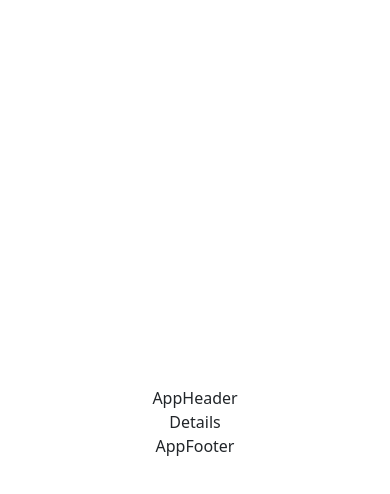
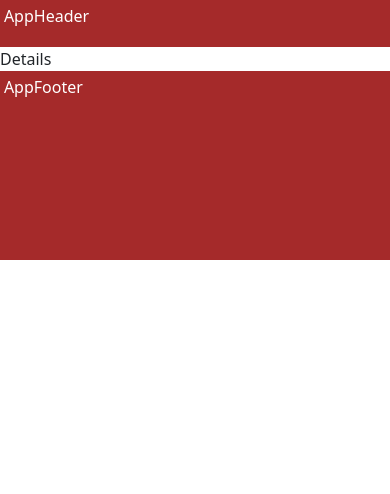
Before and after one commit to SidiML/Online-Vintage, a React (Vite) app in the folder front/: page /Details in a window 390 px wide. Shown: the top 494 px of the page. Built offline with nearby package versions, Linux system fonts and the light colour scheme.

Commit message:
Update: AppHeader.jsx + AppFooter.jsx => Color Vintage

```diff
--- a/front/src/App.css
+++ b/front/src/App.css
@@ -1,41 +1,45 @@
-#root {
-  max-width: 1280px;
-  margin: 0 auto;
-  padding: 2rem;
-  text-align: center;
+@import url('index.css');
+
+/** DesktopsLayout */
+@media screen and (width >= 925px) {
+  html, body {
+    margin: 0%; padding: 0%;
+    width: 100%;
+    height: 100%;
+  }
+
+  main{
+    padding: 2%;
+    background-color: darkorange;
+  }
+
 }
 
-.logo {
-  height: 6em;
-  padding: 1.5em;
-  will-change: filter;
-}
-.logo:hover {
-  filter: drop-shadow(0 0 2em #646cffaa);
-}
-.logo.react:hover {
-  filter: drop-shadow(0 0 2em #61dafbaa);
+
+/** TabletLayout */
+@media (min-width: 600px) and (max-width: 924px) {
+  html, body{
+      height: 100vh;
+  }
+
+  html, body, header, main, footer{
+      margin: 0% 0%;
+      width: 100%;
+  }
+
 }
 
-@keyframes logo-spin {
-  from {
-    transform: rotate(0deg);
+
+/** MobilesLayout */
+@media screen and (width <= 600px) {
+  html, body{
+      margin: 0px 0px;
+      height: 100%;
   }
-  to {
-    transform: rotate(360deg);
+
+  html, body, header, main, footer{
+      margin: 0% 0%;
+      width: 100%;
   }
+
 }
-
-@media (prefers-reduced-motion: no-preference) {
-  a:nth-of-type(2) .logo {
-    animation: logo-spin infinite 20s linear;
-  }
-}
-
-.card {
-  padding: 2em;
-}
-
-.read-the-docs {
-  color: #888;
-}
--- a/front/src/App.jsx
+++ b/front/src/App.jsx
@@ -1,6 +1,7 @@
-import { useState } from 'react'
+import React, { Component } from 'react';
 import { Routes, Route } from "react-router-dom";
 
+//* Bibliothèque Externe
 import "bootstrap/dist/css/bootstrap.min.css"
 // import Button from 'react-bootstrap/Button'
 // import {Button} from 'react-bootstrap'
@@ -19,12 +20,25 @@ import Details from "./containers/Details"
 import Panier from "./containers/Panier"
 import Payement from "./containers/Payement"
 
-function App() {
-  const [count, setCount] = useState(0)
+class App extends Component {
+  constructor(props) {
+    super(props);
 
+  }
+
+  // componentWillMount() { }
+  // componentDidMount() { }
+  // componentWillReceiveProps(nextProps) { }
+  // shouldComponentUpdate(nextProps, nextState) { }
+  // componentWillUpdate(nextProps, nextState) { }
+  // componentDidUpdate(prevProps, prevState) { }
+  // componentWillUnmount() { }
+
+  render() {
     return (
       <>
         <AppHeader />
+        <main>
           <Routes>
               <Route path="/Accueil" element={<Accueil />} />
               <Route path="/Inscription" element={<Inscription />} />
@@ -38,9 +52,12 @@ function App() {
               <Route path="/Panier" element={<Panier />} />
               <Route path="/Payement" element={<Payement />} />
           </Routes>
+        </main>
         <AppFooter/>
       </>
-  )
+    );
+  }
 }
 
-export default App
+
+export default App;
--- /dev/null
+++ b/front/src/components/AppFooter.css
@@ -0,0 +1,27 @@
+footer{
+    display: flex;
+    margin: 0%; padding: 1%;
+    background-color: brown; color: white;
+    width: 100%; height: 12%;
+}
+
+footer section{
+    /* display: block; */
+    /* border: 1px solid red; */
+    margin: 4%;
+    width: 500px; height: 150px;
+
+} footer section:nth-child(1), footer section:nth-child(2){
+    margin-right: 4%;
+
+} footer section:last-child{
+    display: block;
+}
+
+footer div{
+    /* display: inline-block; */
+}
+
+footer .AppLogo{
+    margin-left: 2%;
+}
--- a/front/src/components/AppFooter.jsx
+++ b/front/src/components/AppFooter.jsx
@@ -1,4 +1,7 @@
 import React from 'react'
+
+//* pages
+import "./AppFooter.css"
 
 const AppFooter = () => {
   return (
--- /dev/null
+++ b/front/src/components/AppHeader.css
@@ -0,0 +1,26 @@
+header{
+    display: flex;
+    margin: 0%; padding: 1%;
+    background-color: brown; color: white;
+    width: 100%; height: 15%;
+}
+
+header section{
+    /* display: inline-block; */
+    margin: 1%;
+    margin-bottom: 1.5%;
+    /* border: 1px solid red; */
+    width: 250px; height: 30px;
+
+} header section:nth-child(1), header section:nth-child(2){
+    margin-right: 25%;
+} header section:last-child{
+    /* position: absolute;
+    right: 5px;
+    top: 15px; */
+    text-transform: uppercase;
+}
+
+.AppLogo{
+    margin-left: 20%;
+}
--- a/front/src/components/AppHeader.jsx
+++ b/front/src/components/AppHeader.jsx
@@ -1,4 +1,7 @@
 import React from 'react'
+
+//* pages
+import "./AppHeader.css"
 
 const AppHeader = () => {
   return (
--- a/front/src/index.css
+++ b/front/src/index.css
@@ -1,70 +1,8 @@
-:root {
-  font-family: Inter, Avenir, Helvetica, Arial, sans-serif;
-  font-size: 16px;
-  line-height: 24px;
-  font-weight: 400;
-
-  color-scheme: light dark;
-  color: rgba(255, 255, 255, 0.87);
-  background-color: #242424;
-
-  font-synthesis: none;
-  text-rendering: optimizeLegibility;
-  -webkit-font-smoothing: antialiased;
-  -moz-osx-font-smoothing: grayscale;
-  -webkit-text-size-adjust: 100%;
+/* RÉINITIALISATION */
+*{
+  margin: 0%;
+  padding: 0%;
+  box-sizing: border-box;
+  text-decoration: none;
+  list-style: none;
 }
-
-a {
-  font-weight: 500;
-  color: #646cff;
-  text-decoration: inherit;
-}
-a:hover {
-  color: #535bf2;
-}
-
-body {
-  margin: 0;
-  display: flex;
-  place-items: center;
-  min-width: 320px;
-  min-height: 100vh;
-}
-
-h1 {
-  font-size: 3.2em;
-  line-height: 1.1;
-}
-
-button {
-  border-radius: 8px;
-  border: 1px solid transparent;
-  padding: 0.6em 1.2em;
-  font-size: 1em;
-  font-weight: 500;
-  font-family: inherit;
-  background-color: #1a1a1a;
-  cursor: pointer;
-  transition: border-color 0.25s;
-}
-button:hover {
-  border-color: #646cff;
-}
-button:focus,
-button:focus-visible {
-  outline: 4px auto -webkit-focus-ring-color;
-}
-
-@media (prefers-color-scheme: light) {
-  :root {
-    color: #213547;
-    background-color: #ffffff;
-  }
-  a:hover {
-    color: #747bff;
-  }
-  button {
-    background-color: #f9f9f9;
-  }
-}
```
Lines whose indentation alone changed are shown as unchanged.
